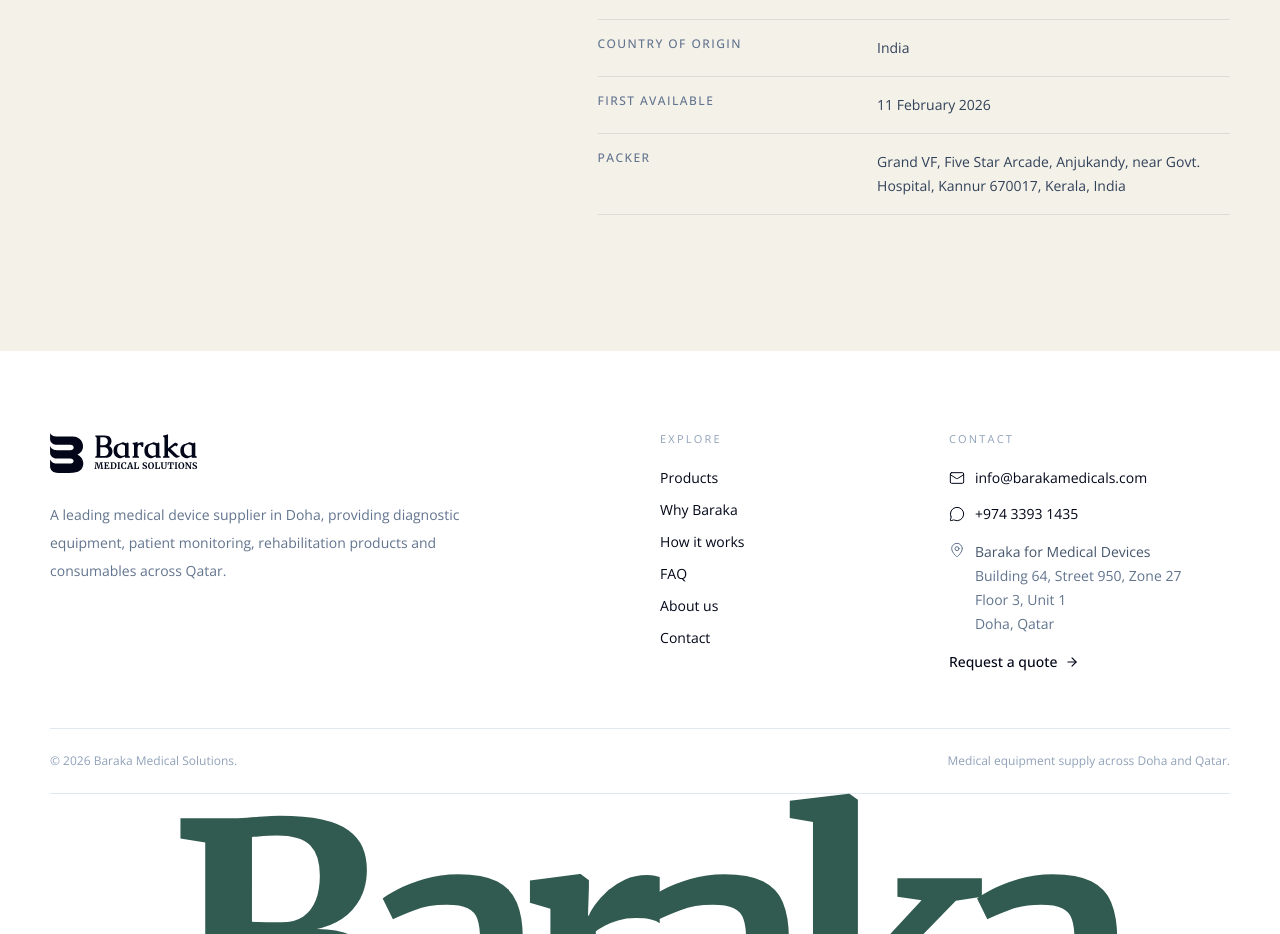
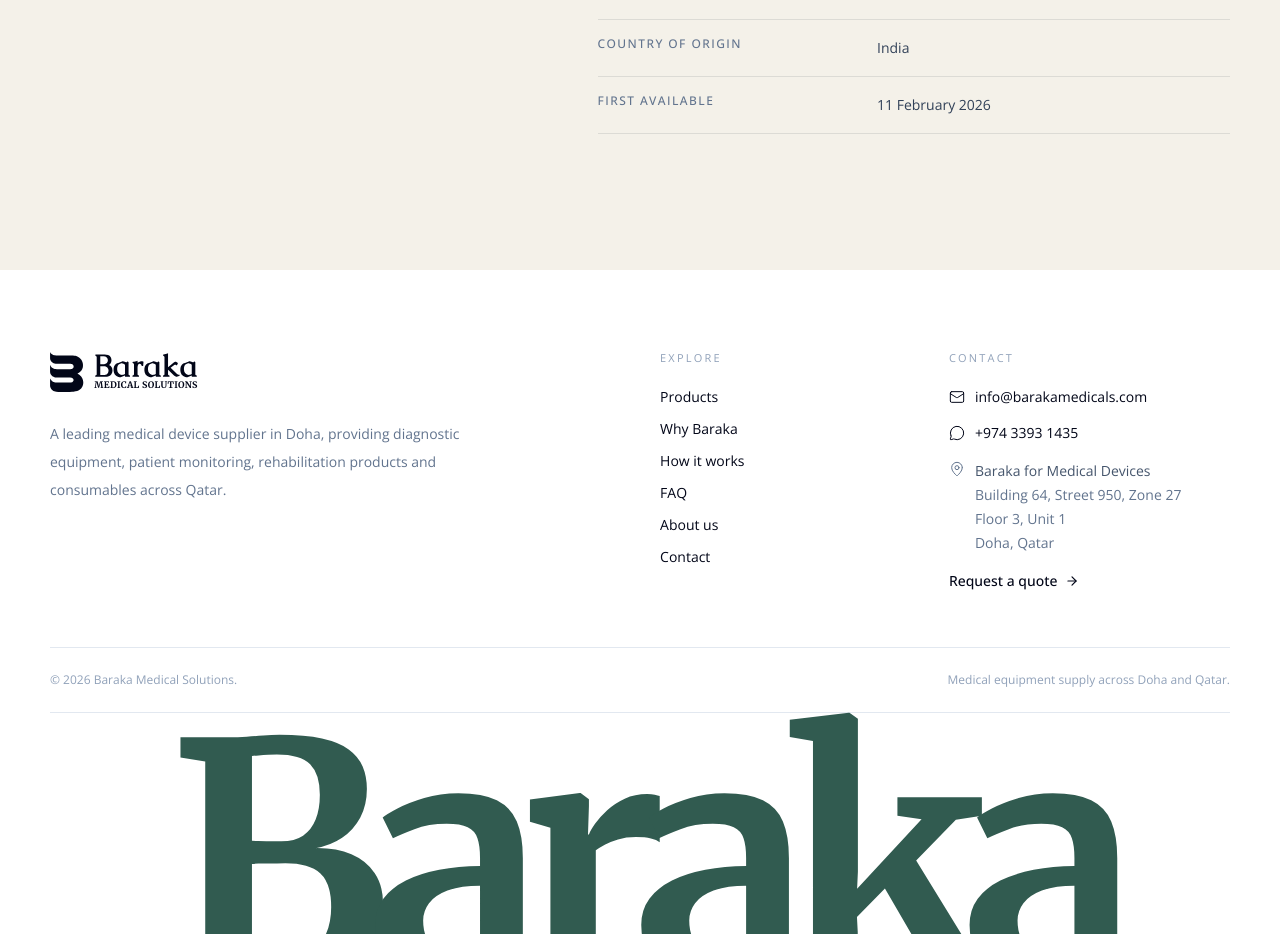
Before and after one commit to mohammedshafinc/barakamedicals, a React (Vite) app: page /ent-audiology/safe-ears in a window 1280 px wide. Shown: the part 2160-3094 px from the top of the page. Built offline with nearby package versions, Linux system fonts and the light colour scheme.

Commit message:
prdt modified

```diff
--- a/src/pages/EntAudiology.jsx
+++ b/src/pages/EntAudiology.jsx
@@ -61,10 +61,7 @@
     ['ASIN', 'B0GMW6YZ57'],
     ['Country of origin', 'India'],
     ['First available', '11 February 2026'],
-    [
-      'Packer',
-      'Grand VF, Five Star Arcade, Anjukandy, near Govt. Hospital, Kannur 670017, Kerala, India',
-    ],
+
   ],
 };
 
```
